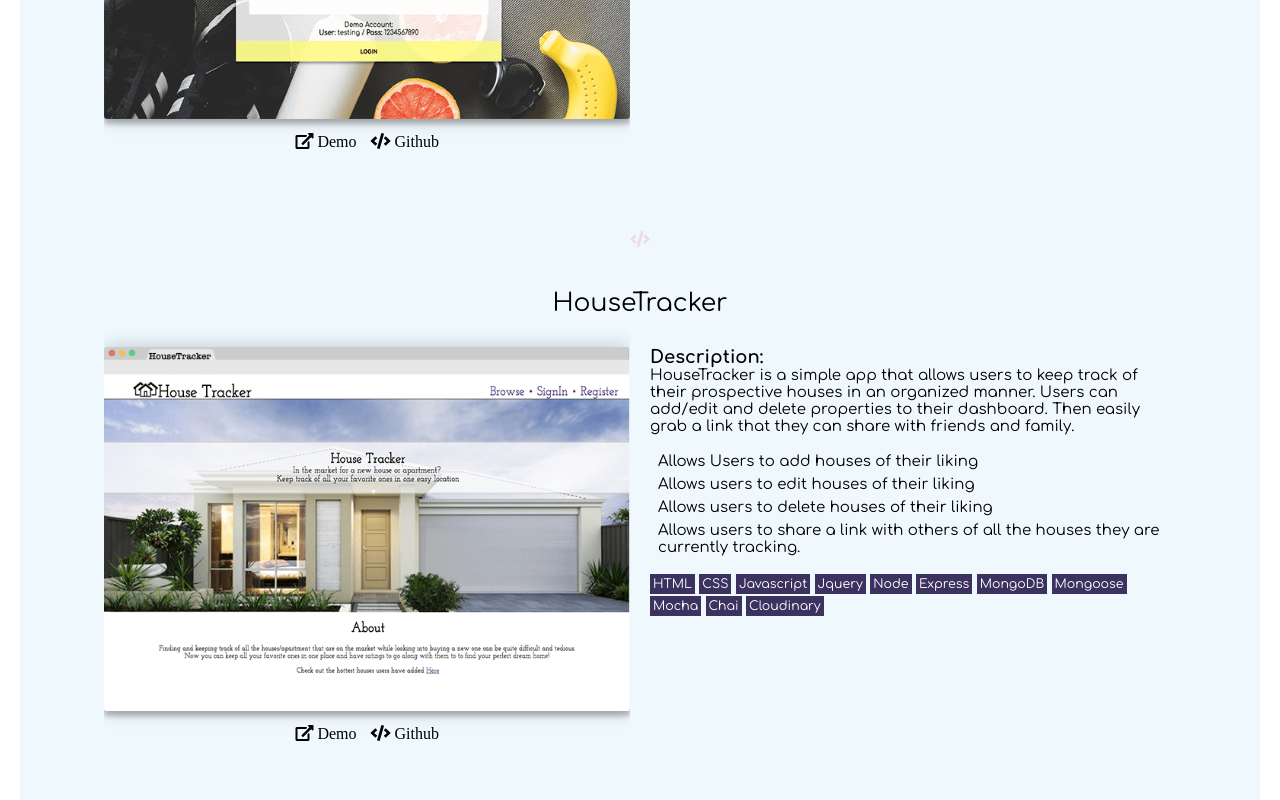
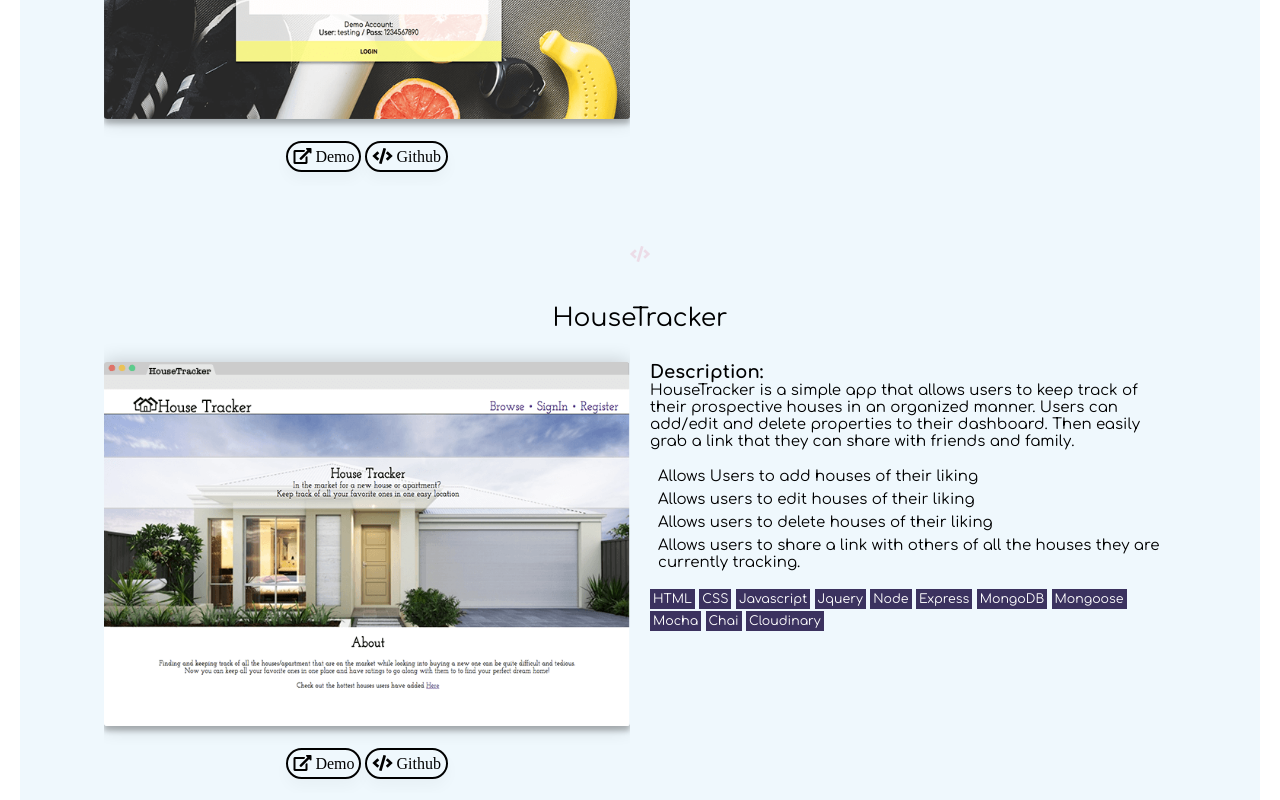
Before and after one commit to DikshaSach/DikshaSach.github.io, a plain HTML site: page index.html in a window 1280 px wide. Shown: the part 1440-2240 px from the top of the page. Drawn offline with nearby package versions, Linux system fonts and the light colour scheme.

Commit message:
adding style to links

```diff
--- a/index.css
+++ b/index.css
@@ -308,7 +308,7 @@ margin-left: 5px;
 }
 
 .projects-bttn {
-    padding-top: 10px;
+    padding-top: 25px;
     text-align: center;
 }
 .projects-bttn a{
@@ -319,11 +319,18 @@ margin-left: 5px;
       background-color: rgba(250, 220, 218, 0.3);
 }
 #projects a{
+
     text-decoration: none;
     color: black;
+        border: 2px solid black;
+    border-radius: 45px;
+   box-shadow: 0px 8px 15px rgba(0, 0, 0, 0.03);
 }
 #projects a:hover{
-    color: #556677;
+    font-weight: bold;
+    background-color: rgba(250, 220, 218, 0.9);
+
+
 }
 
 .row {
```
